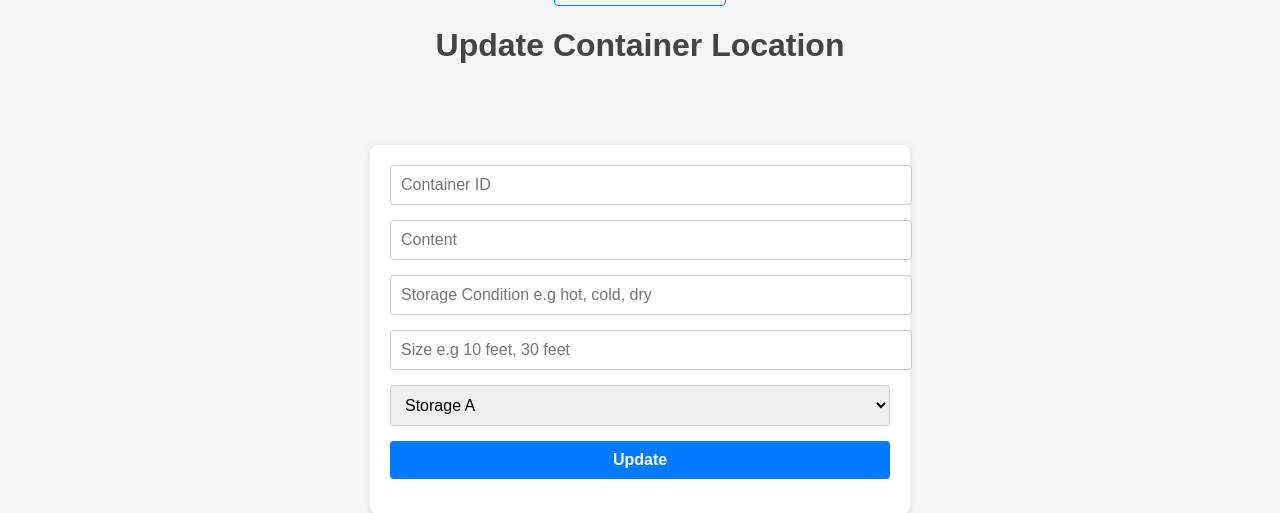
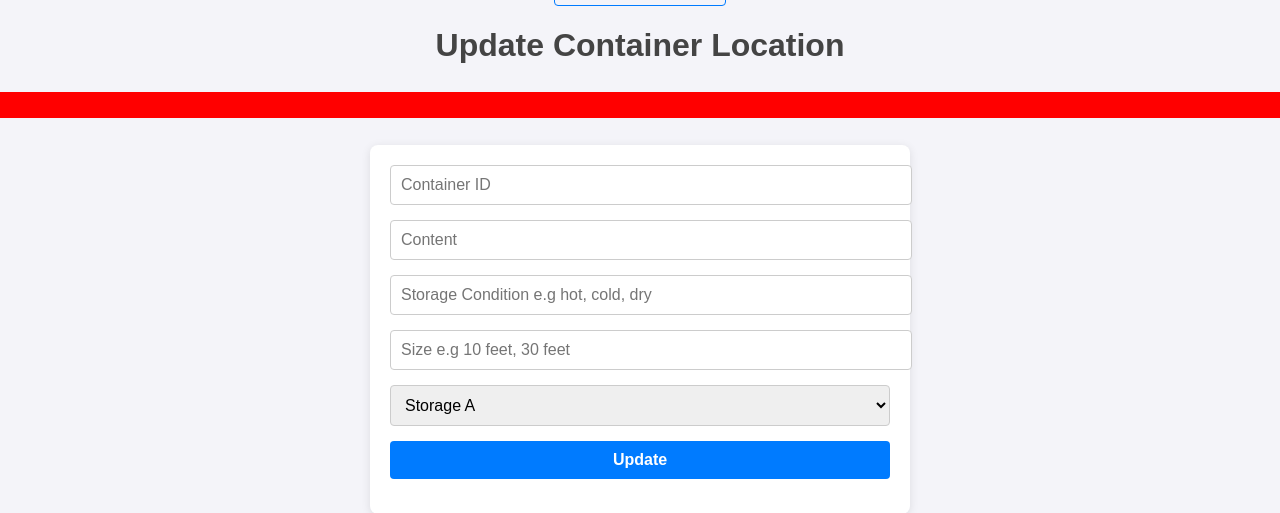
Before and after one commit to Buzz-brain/seaport-automation, a Node server app: page /update-location in a window 1280 px wide. Shown: the part 46-559 px from the top of the page. Run offline with Node 20, Linux system fonts and the light colour scheme; some libraries are stand-ins or nearby versions.

Commit message:
first commit

```diff
--- a/views/update-form.ejs
+++ b/views/update-form.ejs
@@ -12,7 +12,7 @@
     </nav>
 
     <h1>Update Container Location</h1>
-    <marquee behavior="" direction="">This simulates the function of the micro-controller with the RFID </marquee>
+    <marquee behavior="" direction="" style="background-color: red; color: white;">This simulates the function of the micro-controller with the RFID reader</marquee>
     <form action="/update-location" method="POST">
         <input type="text" name="containerId" placeholder="Container ID" required>
         <input type="text" name="content" placeholder="Content" required>
```
